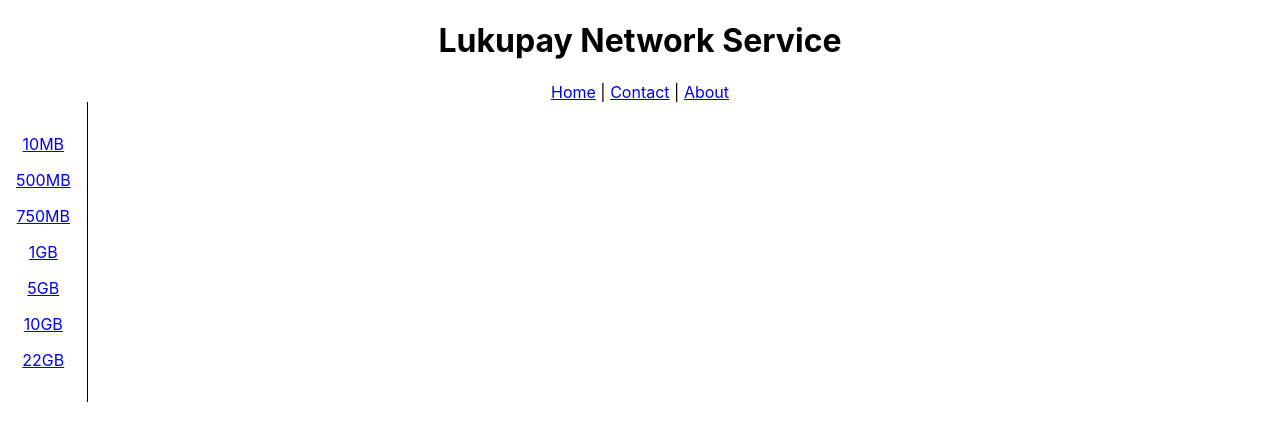
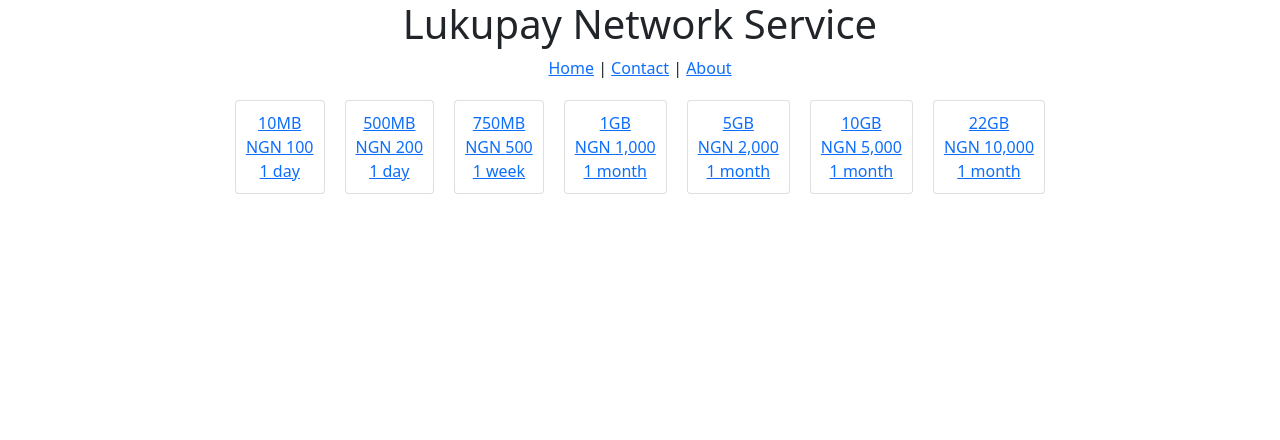
Before and after one commit to OladokunLT/kc2-task12-routing, a React (Create React App) app: page /Home in a window 1280 px wide. Shown: the top 440 px of the page. Built offline with nearby package versions, Linux system fonts and the light colour scheme.

Commit message:
files updated

```diff
--- a/src/App.css
+++ b/src/App.css
@@ -36,3 +36,7 @@
     transform: rotate(360deg);
   }
 }
+
+.d-flex {
+  display: flex;
+}
--- a/src/App.js
+++ b/src/App.js
@@ -7,6 +7,8 @@ function App() {
     <>
     <div className="App">
       <h1>Lukupay Network Service</h1>
+
+
       <nav>
         <Link to="/home" >Home</Link> | {" "}
         <Link to="/contact">Contact</Link> | {" "}
--- a/src/data.js
+++ b/src/data.js
@@ -1,49 +1,47 @@
-
 let dataplans = [
   {
-        'id': 1,
-        'value': '100',
-        'size': '10MB',
-        'validity': '1 day'
+    id: 1,
+    value: "100",
+    size: "10MB",
+    validity: "1 day",
   },
   {
-        'id': 2,
-        'value': '200',
-        'size': '500MB',
-        'validity': '1 day'
+    id: 2,
+    value: "200",
+    size: "500MB",
+    validity: "1 day",
   },
   {
-        'id': 3,
-        'value': '500',
-        'size': '750MB',
-        'validity': '1 week'
+    id: 3,
+    value: "500",
+    size: "750MB",
+    validity: "1 week",
   },
   {
-        'id': 4,
-        'value': '1,000',
-        'size': '1GB',
-        'validity': '1 month'
+    id: 4,
+    value: "1,000",
+    size: "1GB",
+    validity: "1 month",
   },
   {
-        'id': 5,
-        'value': '2,000',
-        'size': '5GB',
-        'validity': '1 month'
+    id: 5,
+    value: "2,000",
+    size: "5GB",
+    validity: "1 month",
   },
-    {   'id': 6,
-        'value': '5,000',
-        'size': '10GB',
-        'validity': '1 month'
+  { id: 6, value: "5,000", size: "10GB", validity: "1 month" },
+  {
+    id: 7,
+    value: "10,000",
+    size: "22GB",
+    validity: "1 month",
   },
-    {
-        'id': 7,
-        'value': '10,000',
-        'size': '22GB',
-        'validity': '1 month'
-    }
-
 ];
 
 export function getDataplans() {
   return dataplans;
 }
+
+export function getDataplan(id) {
+  return dataplans.find((dataplan) => dataplan.id === id);
+}
--- /dev/null
+++ b/src/home.css
@@ -0,0 +1,10 @@
+.card{
+    padding: 10px;
+    margin: 10px;
+}
+.plans{
+    display: flex;
+    flex-wrap: wrap;
+    margin: 10px;
+    justify-content: center;
+}
--- a/src/index.js
+++ b/src/index.js
@@ -8,6 +8,8 @@ import About from './routes/About';
 import Contact from './routes/Contact';
 import Home from './routes/Home';
 import Dataplan from './routes/Dataplan';
+import 'bootstrap/dist/css/bootstrap.min.css';
+
 
 const root = ReactDOM.createRoot(document.getElementById('root'));
 root.render(
@@ -15,6 +17,14 @@ root.render(
     <Routes>
       <Route path='/' element={<App />} >
         <Route path='Home' element={< Home/>} >
+          <Route
+            index
+              element={
+                <main >
+
+                </main>
+              }
+          />
           <Route path=":dataplanId" element={<Dataplan />} />
         </Route>
         <Route path='About' element={<About />} />
@@ -22,7 +32,7 @@ root.render(
         <Route
           path='*'
           element={
-            <main style={{ padding: "1rem"}}>
+            <main>
               <h3> Page not found!</h3>
             </main>
           }
--- a/src/routes/About.jsx
+++ b/src/routes/About.jsx
@@ -2,7 +2,10 @@ import React from 'react'
 
 function About() {
   return (
-    <div>About</div>
+    <>
+    <h3>About</h3>
+    <p>We aspire to make data affordable to every one</p>
+    </>
   )
 }
 
--- a/src/routes/Contact.jsx
+++ b/src/routes/Contact.jsx
@@ -3,7 +3,11 @@ import React from 'react'
 function Contact() {
   return (
     <main>
-        <h2>Contact</h2>
+        <>
+          <h3>Contact</h3>
+          <p>Email: lukmanoladokun86@gmail.com</p>
+          <p>website: https://lukupay.com.ng</p>
+        </>
     </main>
   )
 }
--- a/src/routes/Dataplan.jsx
+++ b/src/routes/Dataplan.jsx
@@ -1,3 +1,16 @@
+import { useParams } from "react-router-dom";
+import { getDataplan } from "../data";
+
 export default function Dataplan() {
-    return <h2>Invoice #???</h2>;
-  }
+  let params =useParams();
+  let dataplan = getDataplan(parseInt(params.dataplanId, 10));
+
+  return (
+    <main>
+      <h2>Dataplan: {params.dataplanId}</h2>
+      <p> Validity : {dataplan.validity} </p>
+      <p>Size : {dataplan.size} </p>
+      <p> Amount: {dataplan.value} </p>
+    </main>
+  );
+}
--- a/src/routes/Home.jsx
+++ b/src/routes/Home.jsx
@@ -1,27 +1,31 @@
 import React from "react";
-import { Link } from "react-router-dom";
+import { Link, Outlet } from "react-router-dom";
 import { getDataplans } from "../data";
+import "../home.css";
 
 export default function Home() {
   let dataplans = getDataplans();
   return (
-    <div style={{ display: "flex" }}>
+    <div >
       <nav
-        style={{
-          borderRight: "solid 1px",
-          padding: "1rem",
-        }}
+        className="plans"
       >
         {dataplans.map((dataplan) => (
           <Link
-            style={{ display: "block", margin: "1rem 0" }}
             to={`/dataplan/${dataplan.id}`}
             key={dataplan.id}
           >
-            {dataplan.size}
+            <div className="d-flex">
+              <div className="card">
+                <div className="size">{dataplan.size}</div>
+                <div className="size">NGN {dataplan.value}</div>
+                <div className="size">{dataplan.validity}</div>
+              </div>
+            </div>
           </Link>
         ))}
       </nav>
+      <Outlet />
     </div>
   );
 }
```
Lines whose indentation alone changed are shown as unchanged.
